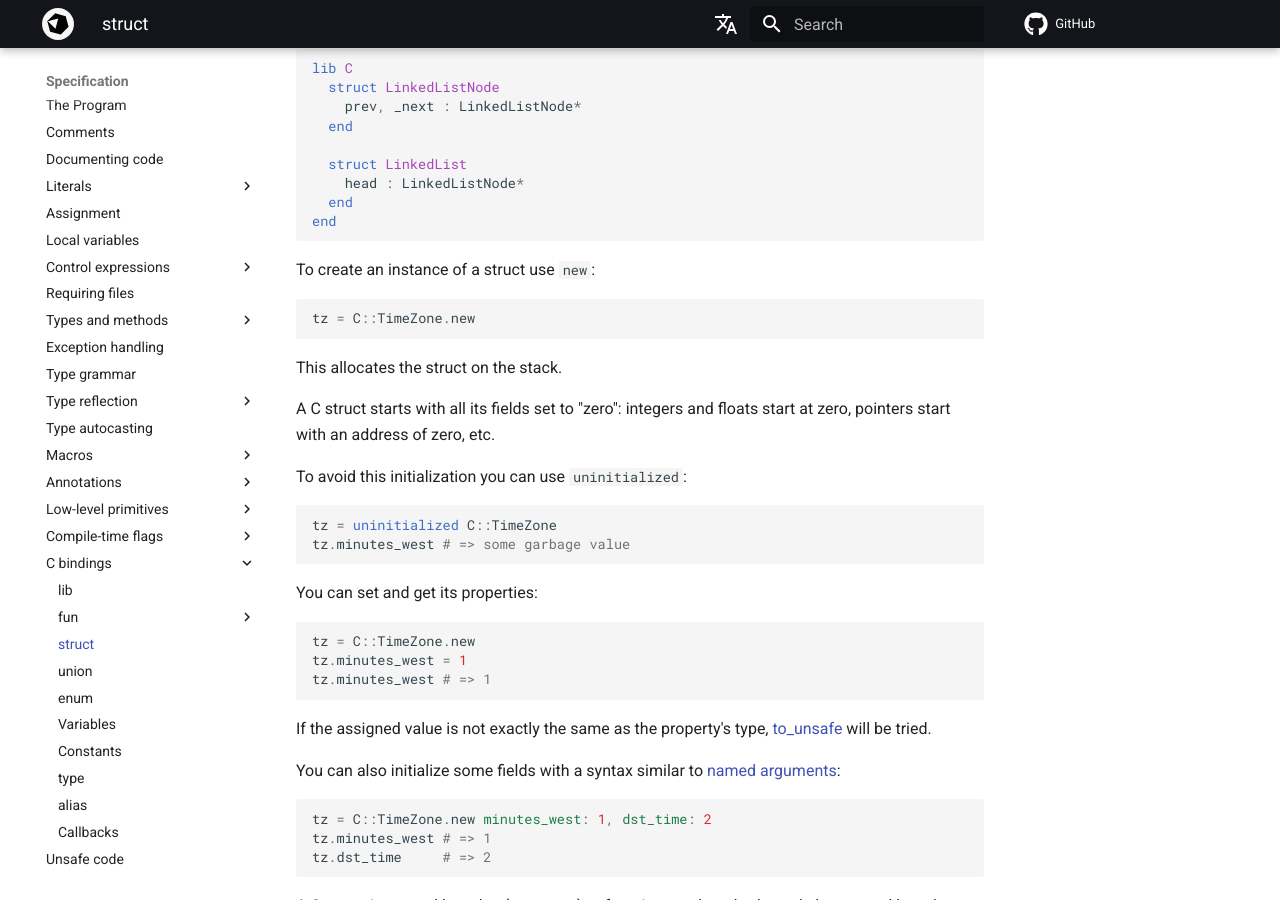
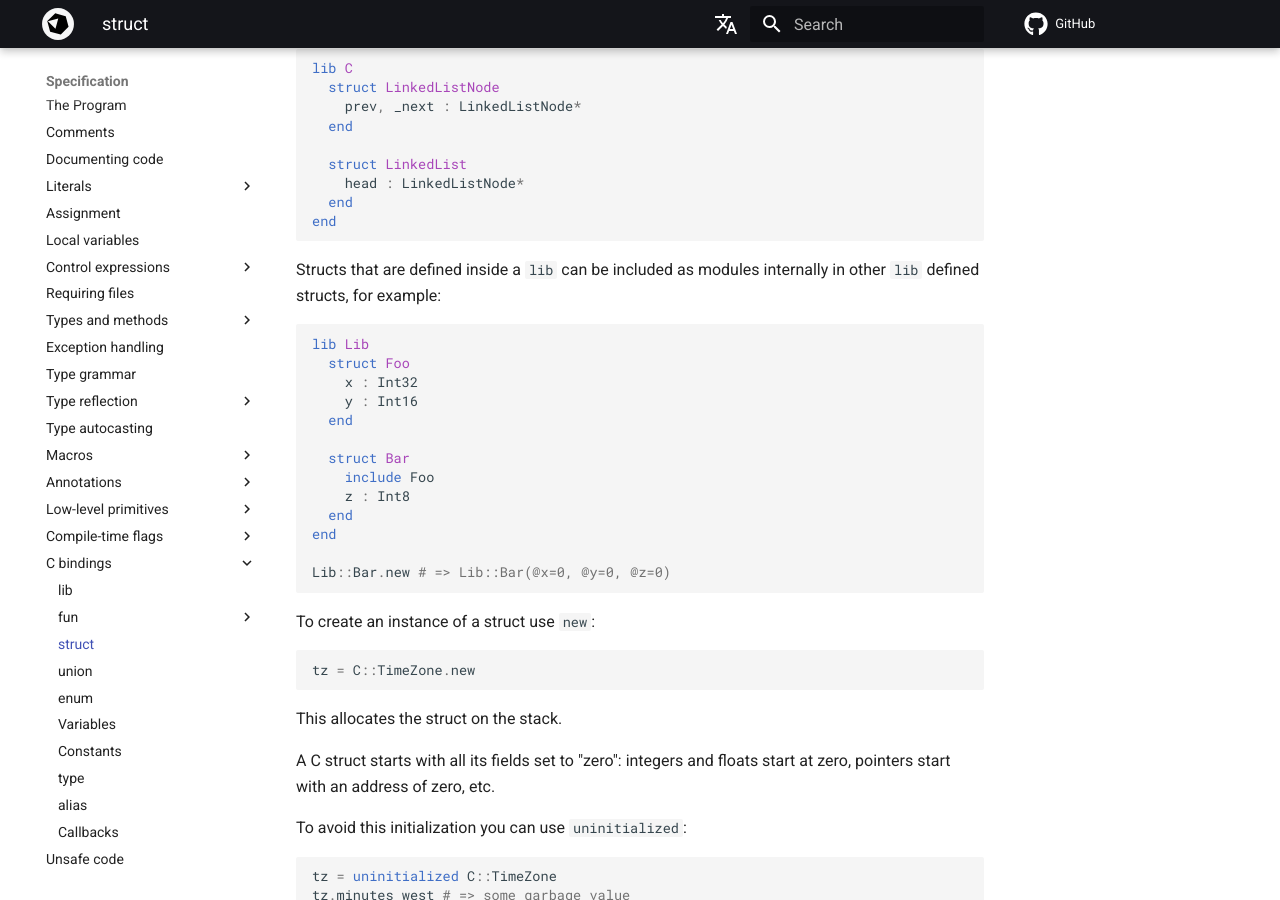
Before and after one commit to crystal-lang/crystal-book, an MkDocs documentation site: the page built from docs/syntax_and_semantics/c_bindings/struct.md, in a window 1280 px wide and 900 px high, scrolled down 701 px. Built offline with MkDocs 1.6.1 and Material for MkDocs 9.7.7, drawn with Linux system fonts in a browser that asks for light colours; nearby versions of some CDN libraries; library files that are not in the unit come from our copies; comment, search, counter and statistics services are not loaded; the version menu is left out.

Commit message:
Add `include` info to c-binding's `struct`

````diff
--- a/docs/syntax_and_semantics/c_bindings/struct.md
+++ b/docs/syntax_and_semantics/c_bindings/struct.md
@@ -39,6 +39,24 @@
     head : LinkedListNode*
   end
 end
+```
+
+Structs that are defined inside a `lib` can be included as modules internally in other `lib` defined structs, for example:
+
+```crystal
+lib Lib
+  struct Foo
+    x : Int32
+    y : Int16
+  end
+
+  struct Bar
+    include Foo
+    z : Int8
+  end
+end
+
+Lib::Bar.new # => Lib::Bar(@x=0, @y=0, @z=0)
 ```
 
 To create an instance of a struct use `new`:
````
